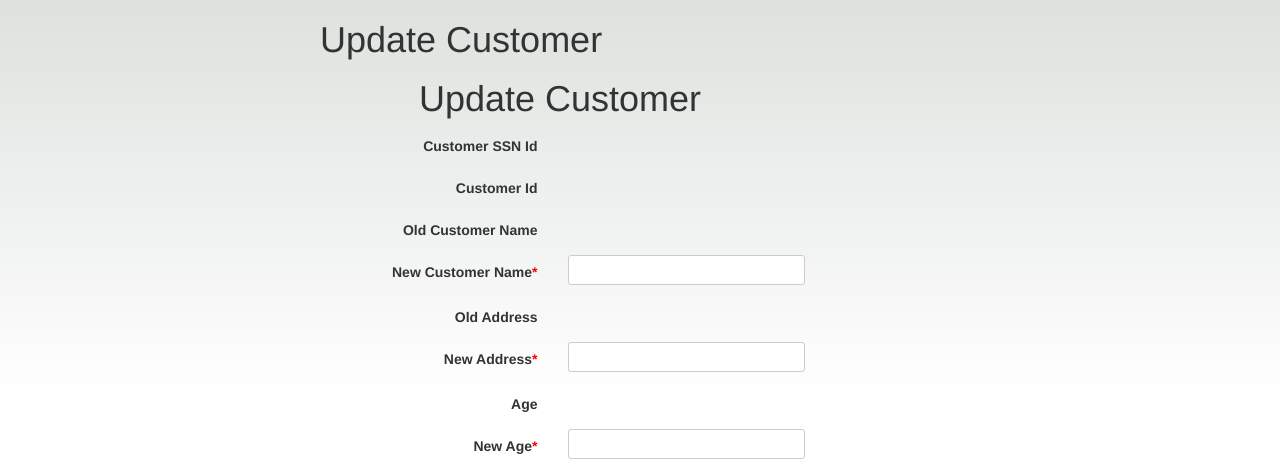
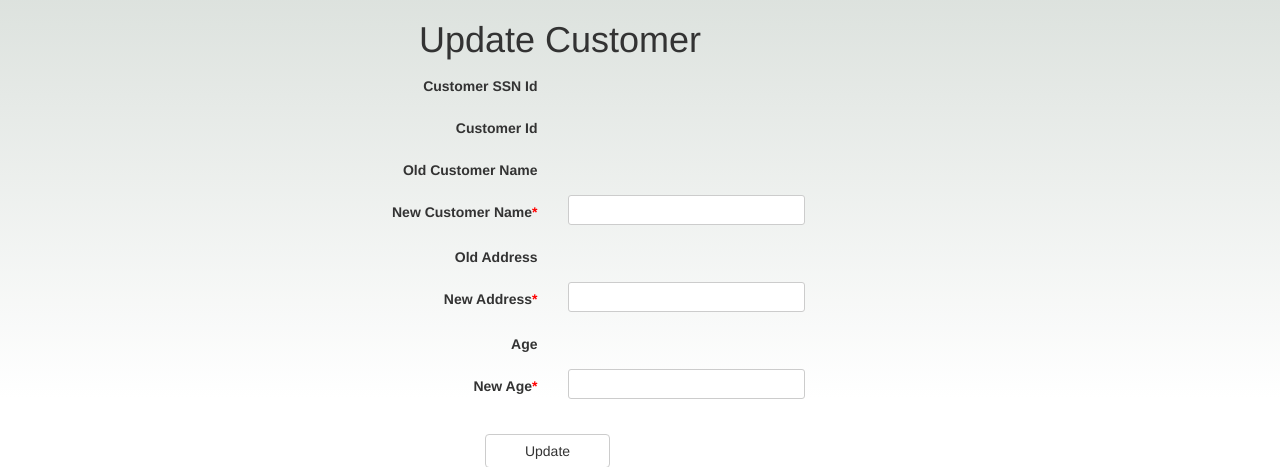
Before and after one commit to varshithrajbasa/RetailBanking, a Flask app: template templates/update_customer.html in a window 1280 px wide. Shown: the part 90-557 px from the top of the page. Run offline with Flask 2, Linux system fonts and the light colour scheme; the template is opened without the code that fills it, so the values that code supplies are empty; some libraries are stand-ins or nearby versions.

Commit message:
minor bug fixes

```diff
--- a/templates/update_customer.html
+++ b/templates/update_customer.html
@@ -1,5 +1,5 @@
 {% extends "layout.html" %} {% block content %}
-<h1>Update Customer</h1>
+
 <form action="/update" method="post" class="form-horizontal">
     <h1 style="text-align: center;margin-right: 50%;">Update Customer</h1>
     <div class="form-group form-inline">
```
